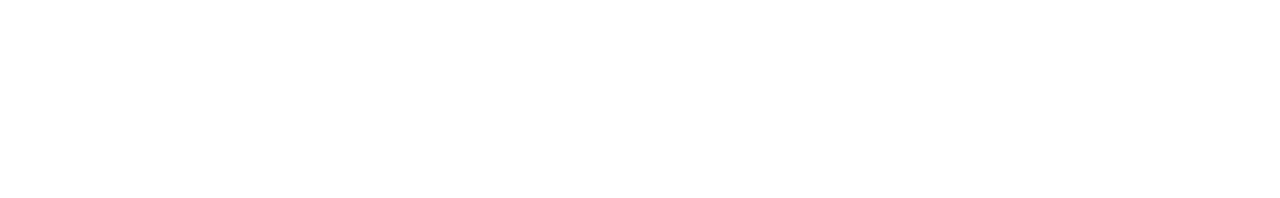
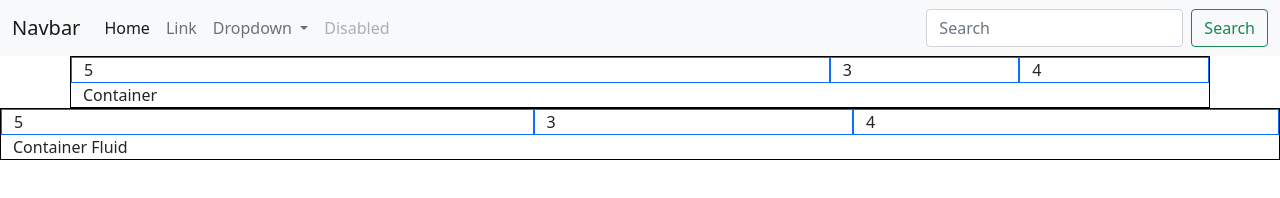
Before and after one commit to garethyoder/psu_bootstrap_lab, a plain HTML site: page index.html in a window 1280 px wide. Drawn offline with nearby package versions, Linux system fonts and the light colour scheme.

Commit message:
Added Bootstrap container and cols

```diff
--- a/index.html
+++ b/index.html
@@ -2,9 +2,62 @@
 <html lang="en">
 <head>
     <meta charset="UTF-8">
-    <title>Title</title>
+    <title>Bootstrap Lab</title>
+    <link href="https://cdn.jsdelivr.net/npm/bootstrap@5.1.3/dist/css/bootstrap.min.css" rel="stylesheet" integrity="sha384-1BmE4kWBq78iYhFldvKuhfTAU6auU8tT94WrHftjDbrCEXSU1oBoqyl2QvZ6jIW3" crossorigin="anonymous">
 </head>
 <body>
-
+    <nav class="navbar navbar-expand-lg navbar-light bg-light">
+        <div class="container-fluid">
+            <a class="navbar-brand" href="#">Navbar</a>
+            <button class="navbar-toggler" type="button" data-bs-toggle="collapse" data-bs-target="#navbarSupportedContent" aria-controls="navbarSupportedContent" aria-expanded="false" aria-label="Toggle navigation">
+                <span class="navbar-toggler-icon"></span>
+            </button>
+            <div class="collapse navbar-collapse" id="navbarSupportedContent">
+                <ul class="navbar-nav me-auto mb-2 mb-lg-0">
+                    <li class="nav-item">
+                        <a class="nav-link active" aria-current="page" href="#">Home</a>
+                    </li>
+                    <li class="nav-item">
+                        <a class="nav-link" href="#">Link</a>
+                    </li>
+                    <li class="nav-item dropdown">
+                        <a class="nav-link dropdown-toggle" href="#" id="navbarDropdown" role="button" data-bs-toggle="dropdown" aria-expanded="false">
+                            Dropdown
+                        </a>
+                        <ul class="dropdown-menu" aria-labelledby="navbarDropdown">
+                            <li><a class="dropdown-item" href="#">Action</a></li>
+                            <li><a class="dropdown-item" href="#">Another action</a></li>
+                            <li><hr class="dropdown-divider"></li>
+                            <li><a class="dropdown-item" href="#">Something else here</a></li>
+                        </ul>
+                    </li>
+                    <li class="nav-item">
+                        <a class="nav-link disabled">Disabled</a>
+                    </li>
+                </ul>
+                <form class="d-flex">
+                    <input class="form-control me-2" type="search" placeholder="Search" aria-label="Search">
+                    <button class="btn btn-outline-success" type="submit">Search</button>
+                </form>
+            </div>
+        </div>
+    </nav>
+    <div class="container" style="border: black 1px solid">
+        <div class="row">
+            <div class="col-md-5 col-lg-8 border border-primary">5</div>
+            <div class="col-md-3 col-lg-2 border border-primary">3</div>
+            <div class="col-md-4 col-lg-2 border border-primary">4</div>
+        </div>
+        Container
+    </div>
+    <div class="container-fluid" style="border: black 1px solid">
+        <div class="row">
+            <div class="col-md-5 border border-primary">5</div>
+            <div class="col-md-3 border border-primary">3</div>
+            <div class="col-md-4 border border-primary">4</div>
+        </div>
+        Container Fluid
+    </div>
+    <script src="https://cdn.jsdelivr.net/npm/bootstrap@5.1.3/dist/js/bootstrap.bundle.min.js" integrity="sha384-ka7Sk0Gln4gmtz2MlQnikT1wXgYsOg+OMhuP+IlRH9sENBO0LRn5q+8nbTov4+1p" crossorigin="anonymous"></script>
 </body>
 </html>
```
